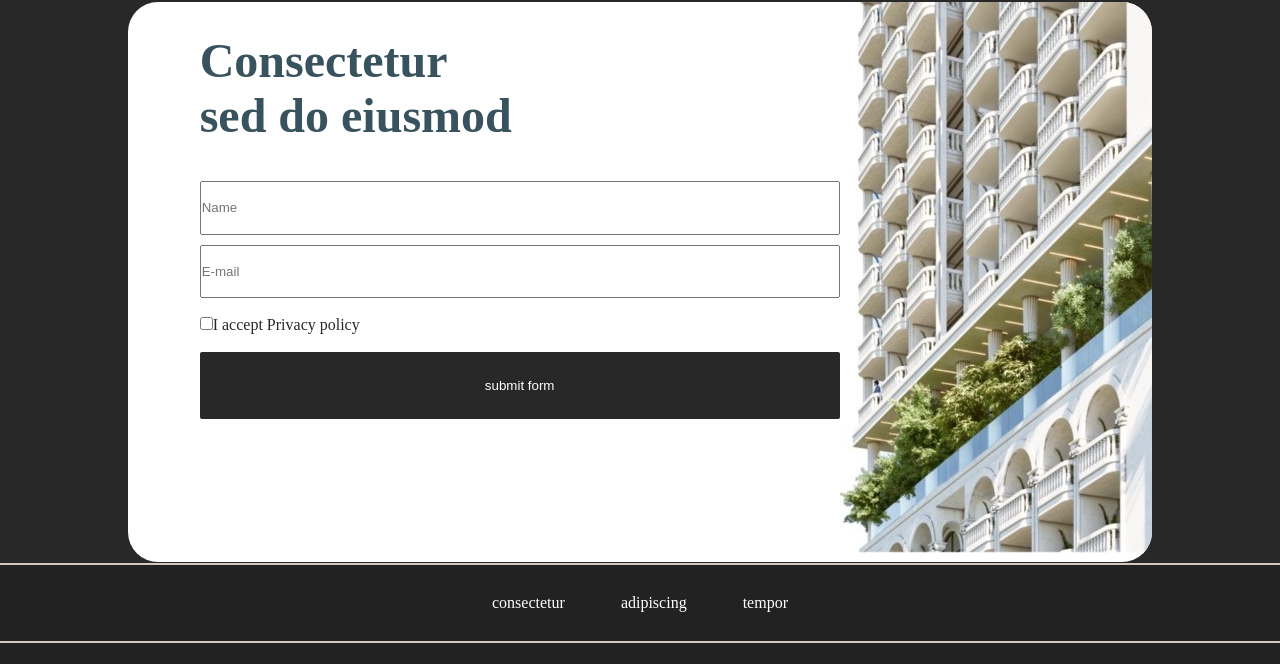
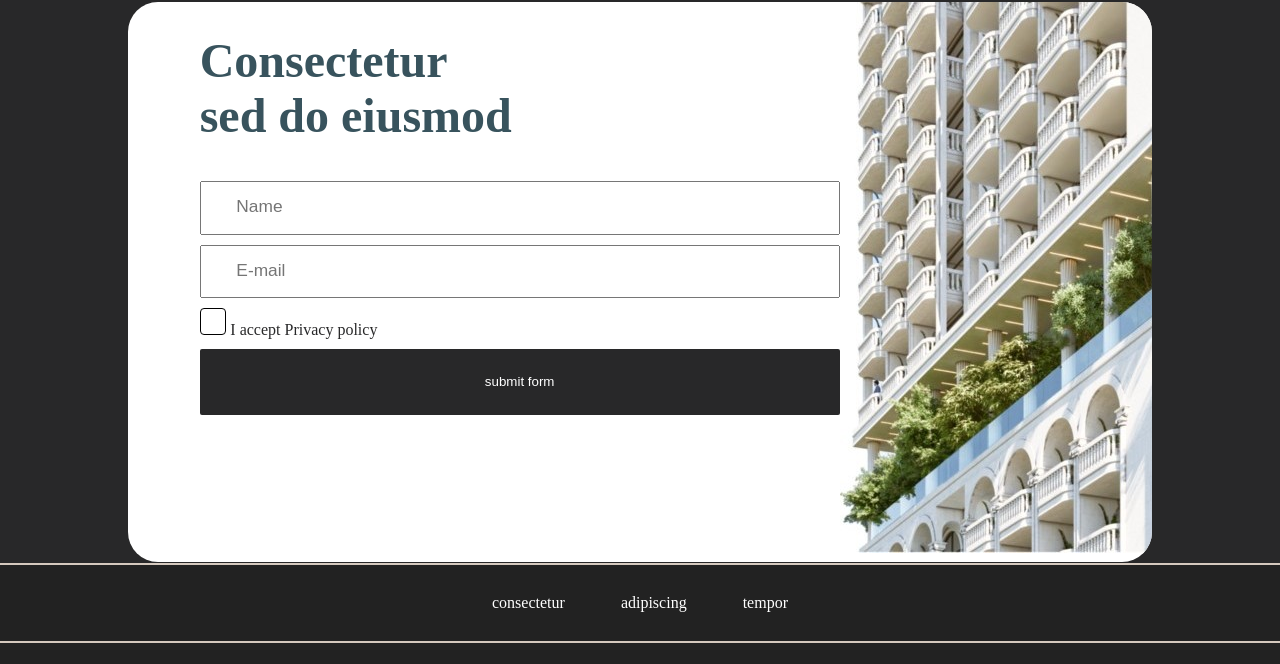
Before and after one commit to SatoruToji/test_task1, a plain HTML site: page index.html in a window 1280 px wide. Shown: the part 1520-2184 px from the top of the page. Drawn offline with Linux system fonts and the light colour scheme.

Commit message:
checkbox

```diff
--- a/index.html
+++ b/index.html
@@ -5,6 +5,7 @@
         <meta name="viewport" content="width=device-width, initial-scale=1.0" />
         <title>Document</title>
         <link rel="stylesheet" href="style.css" />
+        <link rel="stylesheet" href="styles/inputs.css">
         <script src="main.js" defer></script>
     </head>
     <body>
@@ -102,13 +103,15 @@
                                 class="card__input-input"
                             />
 
-                            <label for="agree" class="card__input-label"
-                                ><input
+                            <span>
+                                <input
                                     type="checkbox"
                                     id="agree"
                                     name="Privacy policy"
-                                />I accept Privacy policy</label
-                            >
+                                />
+                                <label for="agree" class="card__input-label">I accept Privacy policy</label>
+                            </span>
+
                             <button type="submit" class="card__input-button">
                                 submit form
                             </button>
--- a/style.css
+++ b/style.css
@@ -48,6 +48,7 @@ button {
     color: #222222;
     border: none;
     border-radius: 2px;
+    cursor: pointer;
 }
 
 a {
@@ -57,6 +58,15 @@ a {
 a:hover {
     color: #d5c9be;
     text-decoration: underline;
+}
+
+label {
+    cursor: pointer;
+}
+
+input::placeholder {
+    padding-left: 2em;
+    font-size: 1.3em;
 }
 
 .header__article {
--- /dev/null
+++ b/styles/inputs.css
@@ -0,0 +1,43 @@
+input[type='checkbox'] {
+    appearance: none;
+    -webkit-appearance: none;
+    position: relative;
+    width: 2em;
+    height: 2em;
+    border: 1px solid #000;
+    border-radius: 4px;
+    cursor: pointer;
+    outline: none;
+    transition: all 0.2s ease;
+}
+
+input[type='checkbox']::before {
+    content: '';
+    position: absolute;
+    width: 9px;
+    height: 14px;
+    border-right: 3px solid #000;
+    border-bottom: 3px solid #000;
+    top: 2px;
+    left: 6px;
+    transform: scale(0) rotate(45deg);
+    transition: all 0.2s ease;
+}
+
+input[type='checkbox']:hover {
+    border: 1px solid darkgray;
+}
+
+input[type='checkbox']:checked::before {
+    transform: scale(1) rotate(45deg);
+}
+
+label[for='agree'] {
+    cursor: pointer;
+    user-select: none;
+    transition: all 0.2s ease;
+}
+label[for='agree']:hover {
+    /* color: darkgrey; */
+    text-decoration: underline;
+}
```
